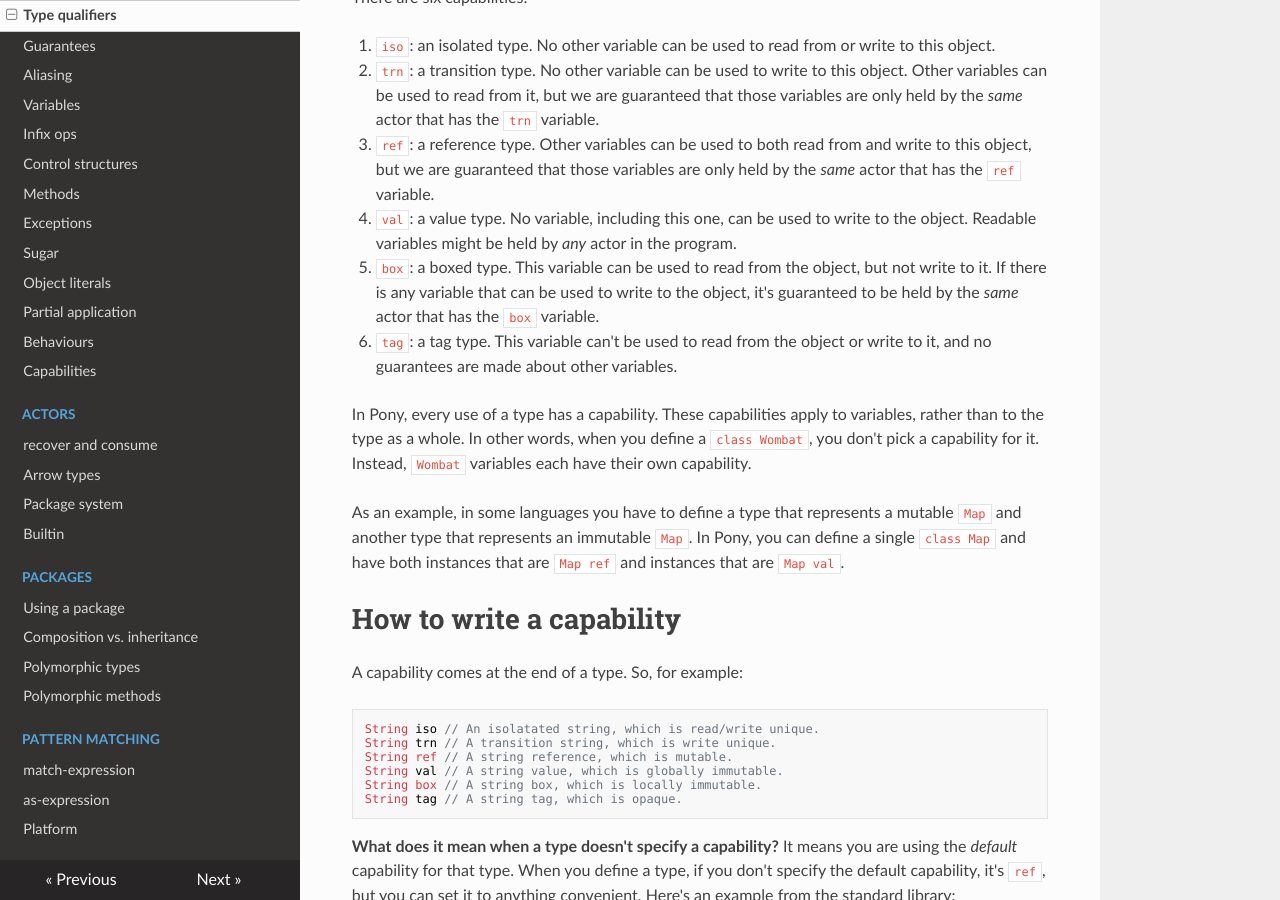
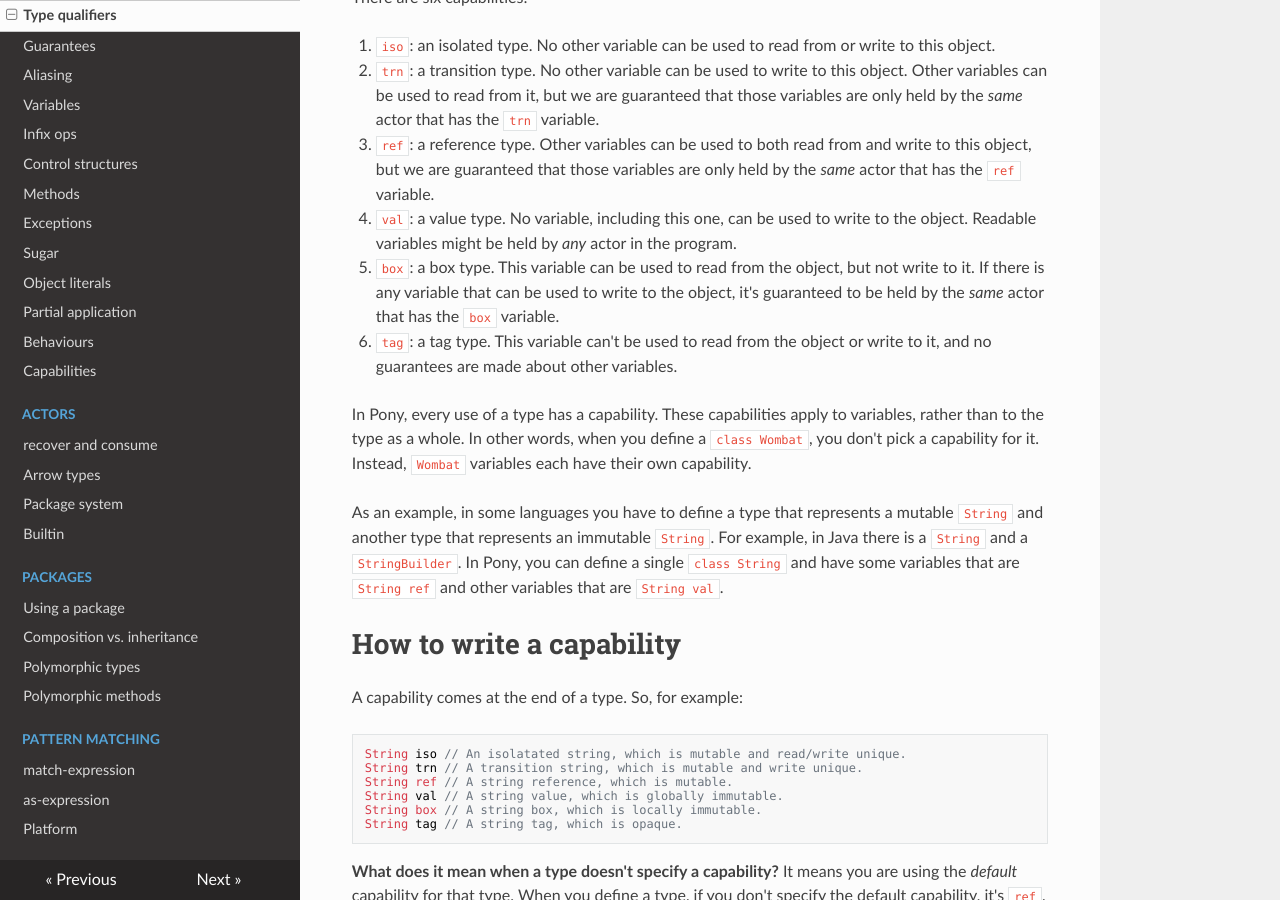
Before and after one commit to ponylang/pony-tutorial, an MkDocs documentation site: the page built from docs/capabilities/type-qualifiers.md, in a window 1280 px wide and 900 px high, scrolled down 296 px. Built offline with MkDocs 1.6.1, drawn with Linux system fonts in a browser that asks for light colours; nearby versions of some CDN libraries; old or Windows-style settings are respelled for this version of MkDocs.

Commit message:
capability edits

````diff
--- a/docs/capabilities/type-qualifiers.md
+++ b/docs/capabilities/type-qualifiers.md
@@ -10,20 +10,20 @@ There are six capabilities:
 2. `trn`: a transition type. No other variable can be used to write to this object. Other variables can be used to read from it, but we are guaranteed that those variables are only held by the _same_ actor that has the `trn` variable.
 3. `ref`: a reference type. Other variables can be used to both read from and write to this object, but we are guaranteed that those variables are only held by the _same_ actor that has the `ref` variable.
 4. `val`: a value type. No variable, including this one, can be used to write to the object. Readable variables might be held by _any_ actor in the program.
-5. `box`: a boxed type. This variable can be used to read from the object, but not write to it. If there is any variable that can be used to write to the object, it's guaranteed to be held by the _same_ actor that has the `box` variable.
+5. `box`: a box type. This variable can be used to read from the object, but not write to it. If there is any variable that can be used to write to the object, it's guaranteed to be held by the _same_ actor that has the `box` variable.
 6. `tag`: a tag type. This variable can't be used to read from the object or write to it, and no guarantees are made about other variables.
 
 In Pony, every use of a type has a capability. These capabilities apply to variables, rather than to the type as a whole. In other words, when you define a `class Wombat`, you don't pick a capability for it. Instead, `Wombat` variables each have their own capability.
 
-As an example, in some languages you have to define a type that represents a mutable `Map` and another type that represents an immutable `Map`. In Pony, you can define a single `class Map` and have both instances that are `Map ref` and instances that are `Map val`.
+As an example, in some languages you have to define a type that represents a mutable `String` and another type that represents an immutable `String`. For example, in Java there is a `String` and a `StringBuilder`. In Pony, you can define a single `class String` and have some variables that are `String ref` and other variables that are `String val`.
 
 # How to write a capability
 
 A capability comes at the end of a type. So, for example:
 
 ```
-String iso // An isolatated string, which is read/write unique.
-String trn // A transition string, which is write unique.
+String iso // An isolatated string, which is mutable and read/write unique.
+String trn // A transition string, which is mutable and write unique.
 String ref // A string reference, which is mutable.
 String val // A string value, which is globally immutable.
 String box // A string box, which is locally immutable.
````
Also changed, not shown: docs/capabilities/aliasing.md (+1 -1 lines), docs/capabilities/guarantees.md (+3 -3 lines).
